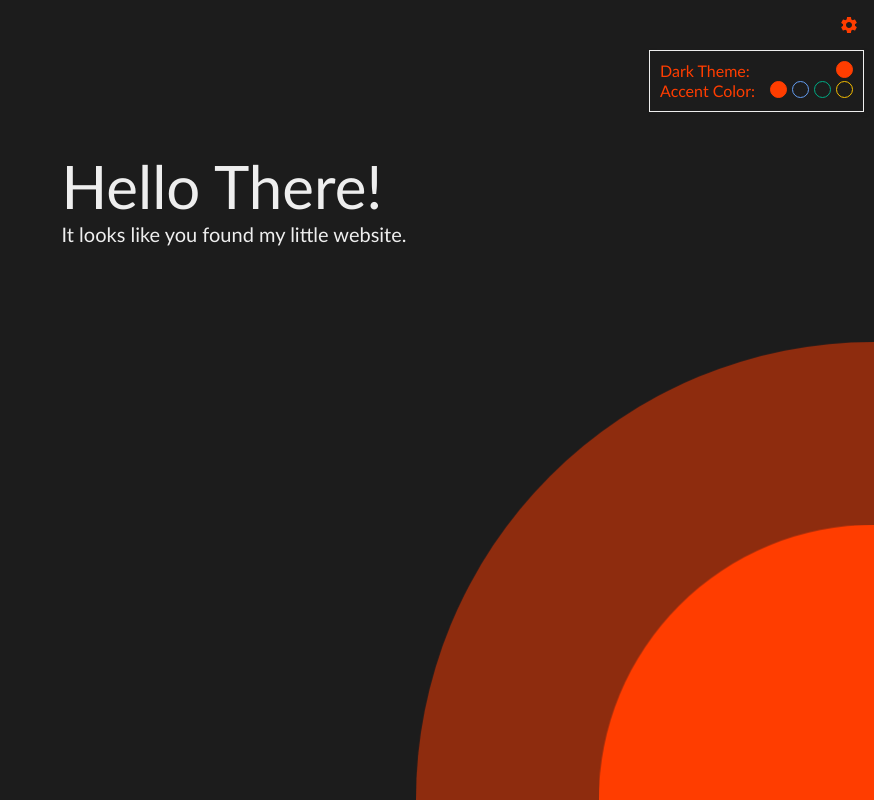
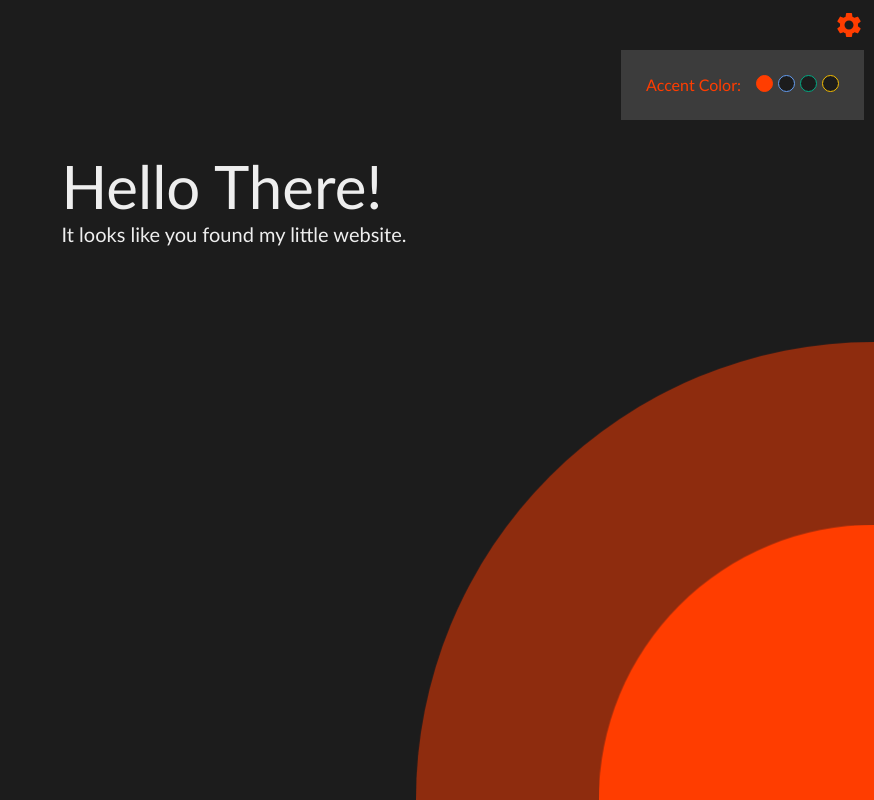
Before and after one commit to 0kMike/windot, a React (Create React App) app: page /home in a window 1280 px wide. Both pictures are taken after a click on the element 1255 px from the left and 25 px from the top of the page. Shown: the top 800 px of the page, without its empty margins (406-1280 px from the left). Built offline with nearby package versions, Linux system fonts and the light colour scheme; the HTML template or start-up script is replaced by a standard one.

Commit message:
adjust settings colo leaving sttings with mouse causes settings to close

```diff
--- a/src/App.css
+++ b/src/App.css
@@ -23,6 +23,7 @@
 
     --color-background-accent: var(--orangedeep);
     --color-background-dark: var(--greydark);
+    --color-background-dark-alt: var(--greydark2);
     --color-background-light: var(--white);
     --color-text-accent: var(--orangedeep);
     --color-text-dark: var(--greydark);
--- a/src/App.tsx
+++ b/src/App.tsx
@@ -17,6 +17,7 @@ const App: React.FunctionComponent = () => {
       accentColor: accentColor.orange
     }
   );
+  const [showSettings, setShowSettings] = useState<boolean>(false);
 
   const appBackgroundStyle: CSSProperties = {
     backgroundColor: usedTheme.baseColors.background,
@@ -28,7 +29,7 @@ const App: React.FunctionComponent = () => {
       <BrowserRouter>
         <Route to={"/"}>
           <MainPage usedTheme={usedTheme} setUsedTheme={setUsedTheme}>
-            <NavBar usedTheme={usedTheme} setUsedTheme={setUsedTheme}/>
+            <NavBar usedTheme={usedTheme} setUsedTheme={setUsedTheme} showSettings={showSettings} setShowSettings={setShowSettings}/>
             <Content marginTop={100} color={usedTheme.baseColors.foreground}/>
             <AnimationCircle usedTheme={usedTheme} diameter={800} duration={80} opacity={50}/>
             <AnimationCircle usedTheme={usedTheme} diameter={500} duration={100} opacity={100}/>
--- a/src/components/NavBar/NavBar.module.css
+++ b/src/components/NavBar/NavBar.module.css
@@ -25,14 +25,13 @@
 
 .settingsButton {
     cursor: pointer;
-    padding: 10px;
     align-items: center;
     justify-content: center;
     justify-items: center;
     align-content: center;
-    width: 20px;
-    height: 20px;
-    margin: 5px;
+    width: 30px;
+    height: 30px;
+    margin: 10px;
 }
 
 .settingsButton:hover {
--- a/src/components/NavBar/NavBar.tsx
+++ b/src/components/NavBar/NavBar.tsx
@@ -5,13 +5,13 @@ import {ITheme} from "../../interfaces/ITheme";
 
 interface INavBarProps {
   usedTheme: ITheme,
-
   setUsedTheme(theme: ITheme): void,
+  showSettings: boolean,
+  setShowSettings(isTrue: boolean): void,
 }
 
 const NavBar: React.FunctionComponent<INavBarProps> = (props) => {
-
-  const [showSettings, setShowSettings] = useState<boolean>(false);
+  const {usedTheme, setUsedTheme, showSettings, setShowSettings} = props;
 
   const textColorStyle: CSSProperties = {
     color: props.usedTheme.accentColor
@@ -25,8 +25,8 @@ const NavBar: React.FunctionComponent<INavBarProps> = (props) => {
           <svg xmlns="http://www.w3.org/2000/svg"
                viewBox="0 0 24 24"
                fill={svgColor}
-               width="20px"
-               height="20px">
+               width="30px"
+               height="30px">
             <g>
               <path d="M0,0h24v24H0V0z"
                     fill="none"/>
@@ -35,7 +35,7 @@ const NavBar: React.FunctionComponent<INavBarProps> = (props) => {
             </g>
           </svg>
         </div>
-        {showSettings && <Settings usedTheme={props.usedTheme} setUsedTheme={props.setUsedTheme}/>}
+        {showSettings && <Settings usedTheme={usedTheme} setUsedTheme={setUsedTheme} setShowSettings={setShowSettings}/>}
     </nav>
   );
 }
--- a/src/components/NavBar/Settings/Settings.module.css
+++ b/src/components/NavBar/Settings/Settings.module.css
@@ -1,13 +1,13 @@
 .container {
+  background-color: var(--color-background-dark-alt);
+  border-style: none;
   display: flex;
   flex-direction: column;
   position: absolute;
   z-index: 1;
   right: 10px;
   top: 50px;
-  border-width: 1px;
-  box-shadow: 2px 2px 3px var(--color-background-dark);
-  padding: 10px;
+  padding: 25px;
 }
 
 .option {
--- a/src/components/NavBar/Settings/Settings.tsx
+++ b/src/components/NavBar/Settings/Settings.tsx
@@ -1,36 +1,30 @@
-import React, {CSSProperties} from "react";
+import React from "react";
 import styles from "./Settings.module.css";
-import {accentColor, baseColor, ITheme} from "../../../interfaces/ITheme";
+import {accentColor, ITheme} from "../../../interfaces/ITheme";
 import {translate} from "../../../provider/languageProvider";
 import AccenColorButton from "./AccentColorButton/AccenColorButton";
-import BaseColorButton from "./BaseColorButton/BaseColorButton";
 
 interface ISettingsProps {
   usedTheme: ITheme,
   setUsedTheme(theme: ITheme): void,
+  setShowSettings(isTrue: boolean): void,
 }
 
 const Settings: React.FC<ISettingsProps> = (props) => {
+  const {usedTheme, setUsedTheme, setShowSettings} = props;
 
-  const settingsStyle: CSSProperties = {
-    borderColor: props.usedTheme.baseColors.foreground,
-    backgroundColor: props.usedTheme.baseColors.background,
-    borderWidth: "1px",
-    borderStyle: "solid"
+  const mouseLeaveHandler = () => {
+    setShowSettings(false)
   }
 
   return (
-    <div className={styles.container} style={settingsStyle}>
-      <div className={styles.option}>
-        <div className={styles.optionLabel}>{translate("settings_darkTheme")}:</div>
-        <BaseColorButton usedTheme={props.usedTheme} setUsedTheme={props.setUsedTheme}/>
-      </div>
+    <div className={styles.container} onMouseLeave={mouseLeaveHandler}>
       <div className={styles.option}>
         <div className={styles.optionLabel}>{translate("settings_accentColor")}:</div>
-        <AccenColorButton color={accentColor.orange} usedTheme={props.usedTheme} setUsedTheme={props.setUsedTheme}/>
-        <AccenColorButton color={accentColor.blue} usedTheme={props.usedTheme} setUsedTheme={props.setUsedTheme}/>
-        <AccenColorButton color={accentColor.cyan} usedTheme={props.usedTheme} setUsedTheme={props.setUsedTheme}/>
-        <AccenColorButton color={accentColor.yellow} usedTheme={props.usedTheme} setUsedTheme={props.setUsedTheme}/>
+        <AccenColorButton color={accentColor.orange} usedTheme={usedTheme} setUsedTheme={setUsedTheme}/>
+        <AccenColorButton color={accentColor.blue} usedTheme={usedTheme} setUsedTheme={setUsedTheme}/>
+        <AccenColorButton color={accentColor.cyan} usedTheme={usedTheme} setUsedTheme={setUsedTheme}/>
+        <AccenColorButton color={accentColor.yellow} usedTheme={usedTheme} setUsedTheme={setUsedTheme}/>
       </div>
     </div>
   );
```
